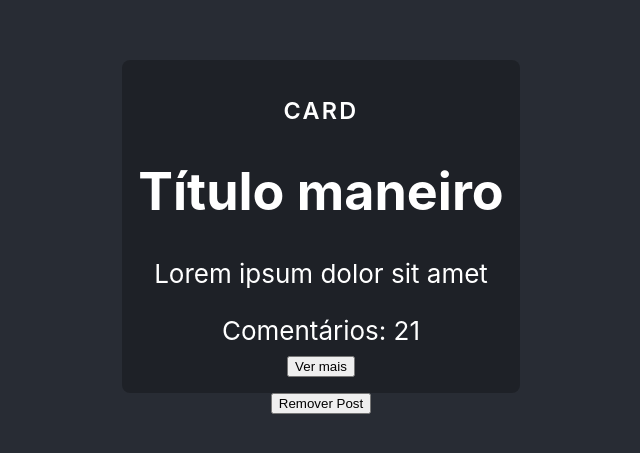
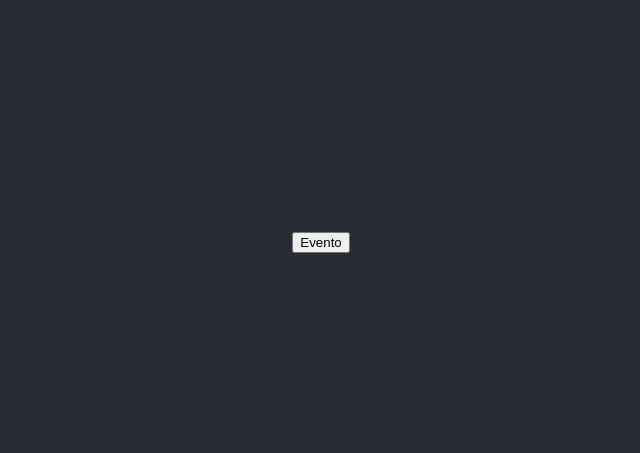
Before and after one commit to emanueltobias/etnews, a React (Create React App) app in the folder etnews-ui/: page / in a window 1280 px wide. Shown: the part 163-616 px from the top of the page, without its empty margins (319-959 px from the left). Built offline with nearby package versions, Linux system fonts and the light colour scheme.

Commit message:
Manipulação de eventos

```diff
--- a/etnews-ui/src/App.tsx
+++ b/etnews-ui/src/App.tsx
@@ -1,27 +1,25 @@
-import { useState } from 'react';
 import './App.css';
-import Card from './components/Card';
-import Post, { PostObject } from './components/Post';
 
 function App() {
-  const [post, setPost] = useState<PostObject | undefined>({
-    title: 'Título maneiro',
-    content: `Lorem ipsum dolor sit amet`
-  })
+  console.log('renderizou app')
 
+  function handleClick(e: React.MouseEvent<HTMLButtonElement, MouseEvent>) {
+   e.preventDefault()
+  }
 
   return (
     <div className="App">
       <header className="App-header">
-        {
-          !!post &&
-          <Card align="center" title={"Card"}>
-            <Post post={post} totalComments={21} />
-          </Card>
-        }
-        <button onClick={() => setPost(undefined)}>
-          Remover Post
-        </button>
+
+        <form action="/test">
+
+          <button
+            type="submit"
+            onClick={handleClick}
+          >
+            Evento
+          </button>
+        </form>
       </header>
     </div>
   );
```
